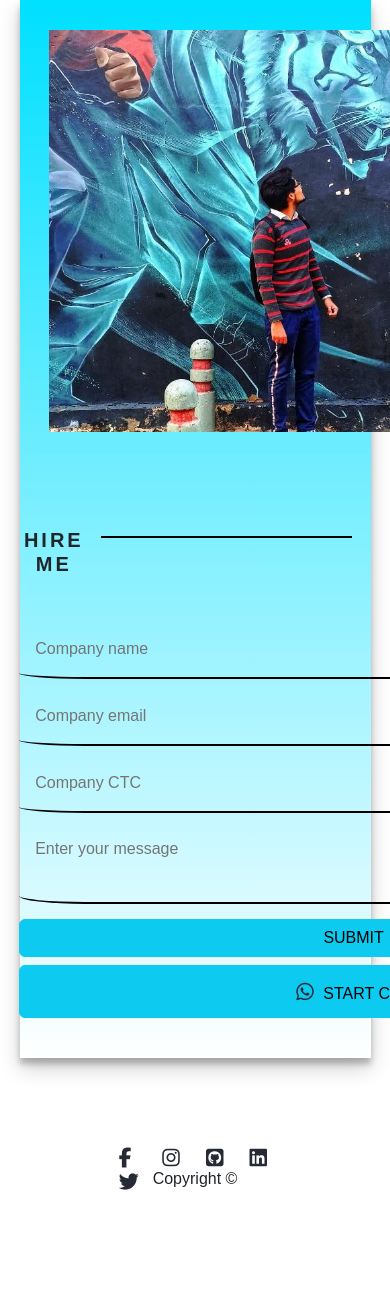
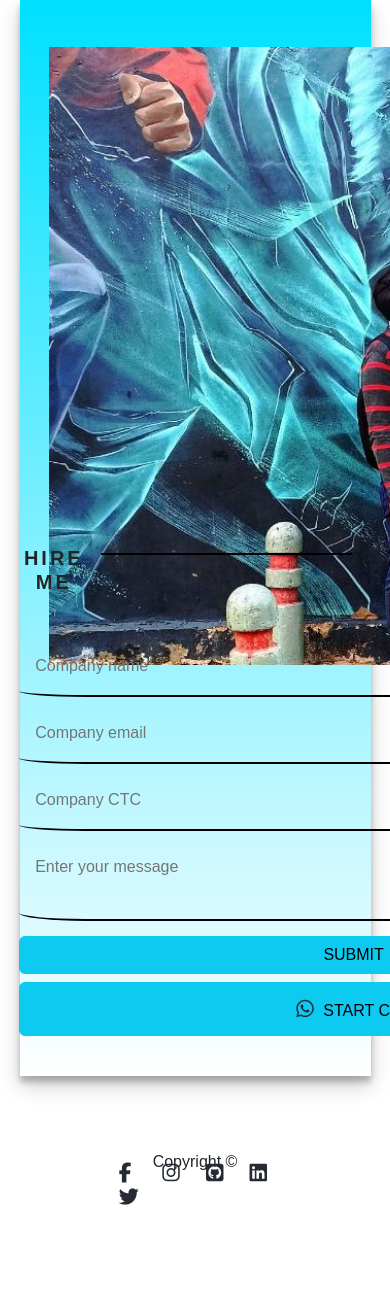
Before and after one commit to harish1907/personal_web, a Python web app: template templates/hire.html in a window 390 px wide; the page is wider, and only the part inside the window is pictured. Shown: the part 71-1366 px from the top of that part. After the commit the page ends 1276 px from the top of that part, so only its background shows below. Run offline with Jinja, Linux system fonts and the light colour scheme; the template is opened without the code that fills it, so the values that code supplies are empty; some libraries are stand-ins or nearby versions; some web fonts are replaced.

Commit message:
add index check phone 2

```diff
--- a/static/css/styles.css
+++ b/static/css/styles.css
@@ -284,6 +284,7 @@ input, .u-detail{
 
     body{
         text-align: center;
+        text-size: 100%;
     }
 
     /* index page */
@@ -293,7 +294,8 @@ input, .u-detail{
     }
 
     .profile-picture {
-        height: 70%;
+        margin-top: 5%;
+        height: 100%;
         padding: 8.5%;
         text-align: center;
     }
@@ -310,7 +312,7 @@ input, .u-detail{
         font-size: 210%;
         width: 100%;
         text-align: center;
-        margin-top: -10%;
+        margin-top: 40%;
 
     }
 
@@ -321,7 +323,7 @@ input, .u-detail{
     .line{
         height: 0.1875rem;
         width: 3rem;
-        margin-left: 3rem;
+        margin-left: 16rem;
     }
 
     .python{
@@ -331,12 +333,12 @@ input, .u-detail{
     /* bottom header */
     .year{
         margin:0;
-        padding:30% 20% 0 20%;
+        padding:20% 20% 0 20%;
     }
 
     .iconss{
         width: 60%;
-        margin-top: -45%;
+        margin-top: -35%;
         margin-left: 20%;
     }
 }
```
